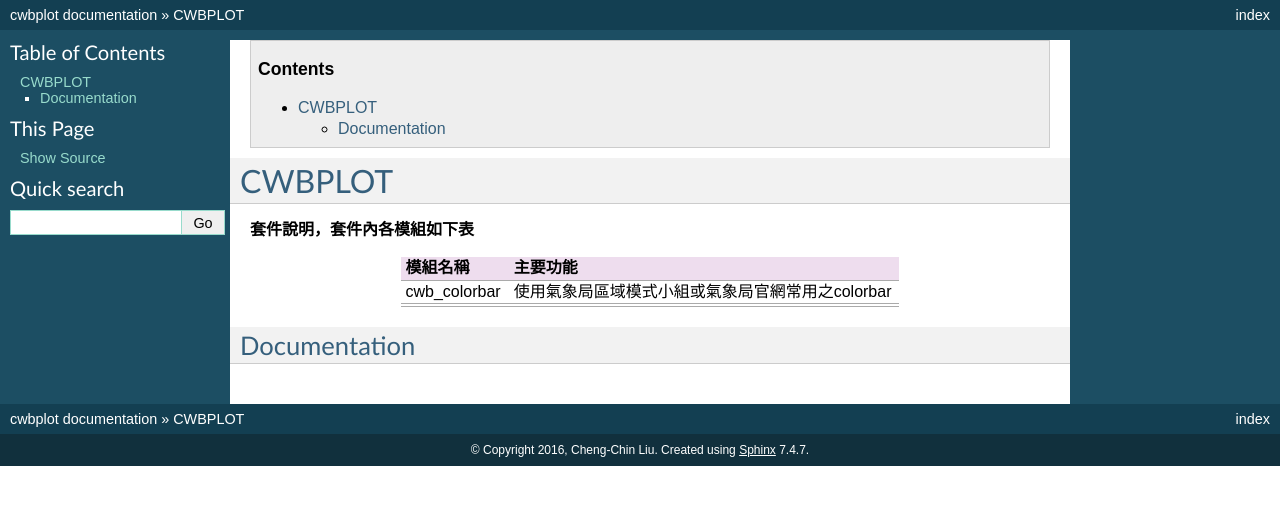
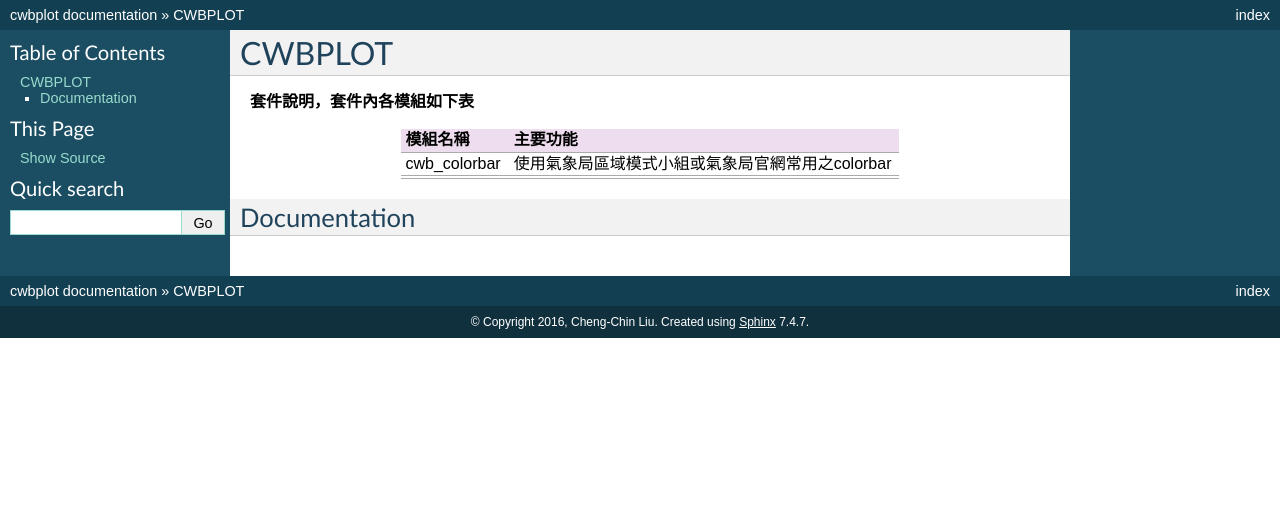
Before and after one commit to Liu-CWB/cwbplot_test, a Sphinx documentation site: the page built from docs/index.rst, in a window 1280 px wide. Shown: the top 505 px of the page. Built offline with Sphinx 7.4.7, drawn with Linux system fonts in a browser that asks for light colours; some of the changed lines change nothing that is shown.

Commit message:
Update index.rst

```diff
--- a/docs/index.rst
+++ b/docs/index.rst
@@ -1,6 +1,3 @@
-.. contents::
-   :depth: 3
-..
 =====
 CWBPLOT
 =====
```
